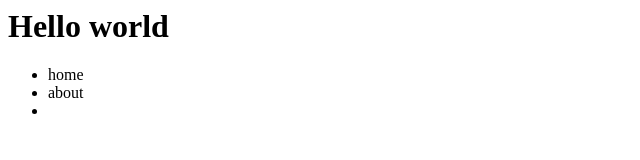
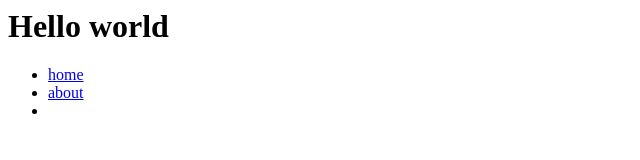
Before and after one commit to nicoled2019/nicoled2019.github.io, a plain HTML site: page index.html in a window 1280 px wide. Shown: the full height of the page, 0-640 px from the left. Drawn offline with Linux system fonts and the light colour scheme.

Commit message:
bug fixes

```diff
--- a/index.html
+++ b/index.html
@@ -5,9 +5,9 @@
 <body>
 <h1>Hello world</h1>
 	<ul>
-		<li><a href”index.htmll”>home</a></li>
-		<li><a href”about.html”>about</a></li>
-		<li><a href”store.html”<store</a></li>
+		<li><a href=”index.html”>home</a></li>
+		<li><a href=”about.html”>about</a></li>
+		<li><a href=”store.html”<store</a></li>
 	</ul>
 
 </body>
```
